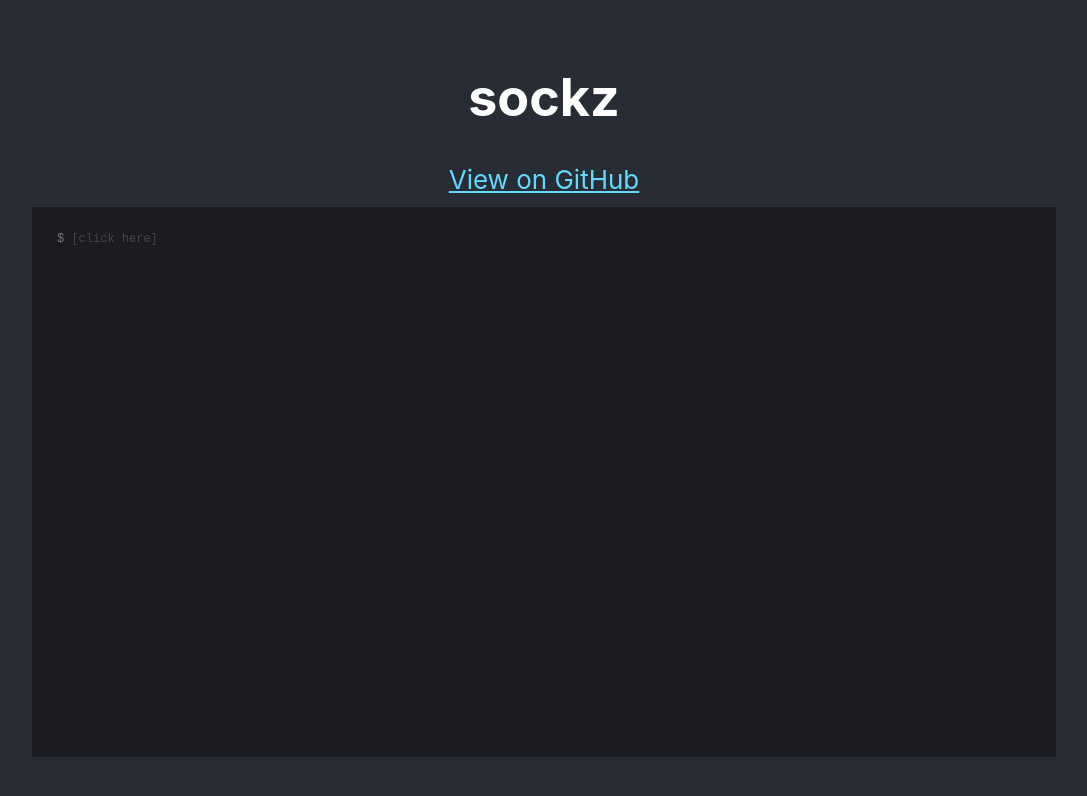
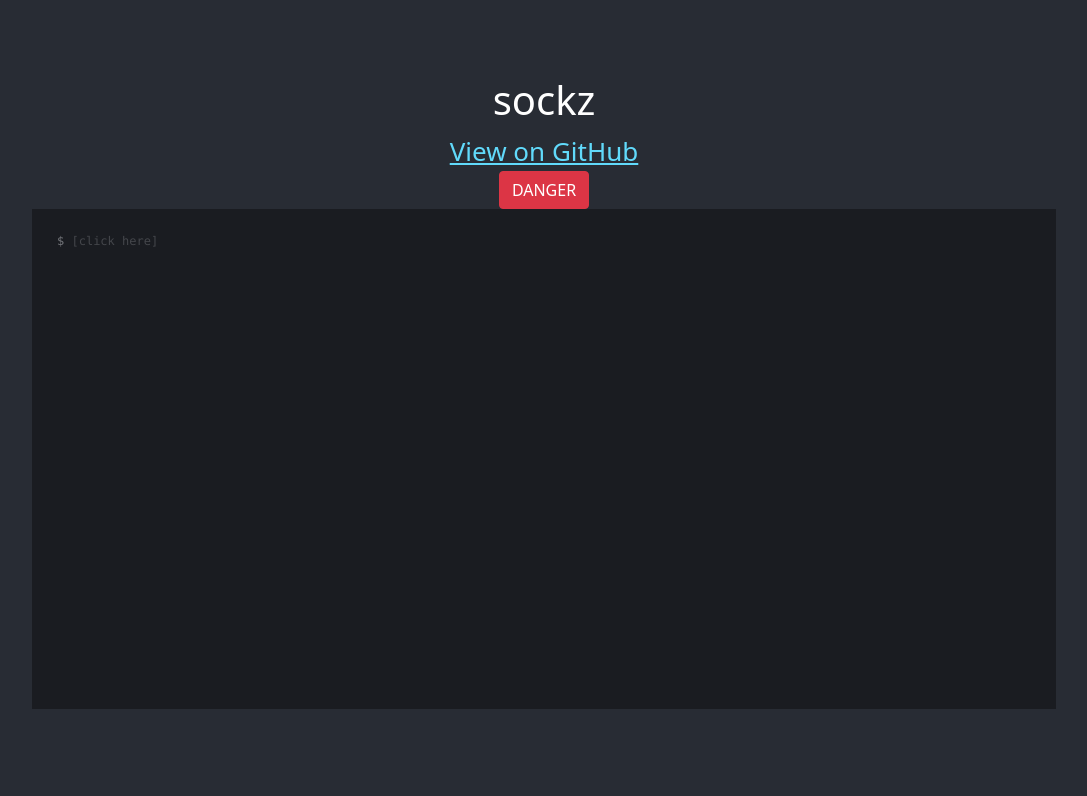
Before and after one commit to cmr1/sockz-site, a React (Create React App) app: page / in a window 1280 px wide. Shown: the top 796 px of the page, without its empty margins (96-1183 px from the left). Built offline with nearby package versions, Linux system fonts and the light colour scheme.

Commit message:
Adding more packages

```diff
--- a/package.json
+++ b/package.json
@@ -10,9 +10,12 @@
     "@types/node": "^16.11.26",
     "@types/react": "^17.0.39",
     "@types/react-dom": "^17.0.13",
+    "bootstrap": "^5.1.3",
     "react": "^17.0.2",
     "react-dom": "^17.0.2",
+    "react-router-dom": "^6.2.2",
     "react-scripts": "5.0.0",
+    "reactstrap": "^9.0.1",
     "typescript": "^4.6.2",
     "web-vitals": "^2.1.4"
   },
--- a/src/App.tsx
+++ b/src/App.tsx
@@ -1,6 +1,8 @@
 import React from 'react';
 import Console from './components/Console';
 // import logo from './logo.svg';
+import { Button } from 'reactstrap';
+import 'bootstrap/dist/css/bootstrap.min.css';
 import './App.css';
 
 const App = () => {
@@ -16,6 +18,7 @@
         >
           View on GitHub
         </a>
+        <Button color='danger'>DANGER</Button>
         <Console />
       </header>
     </div>
```
Also changed, not shown: 1 other file (tests, documents, lock files or other folders).
